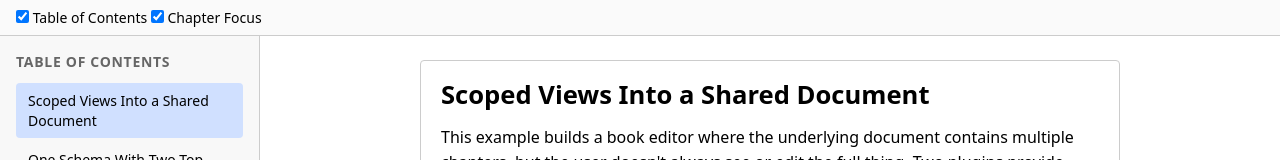
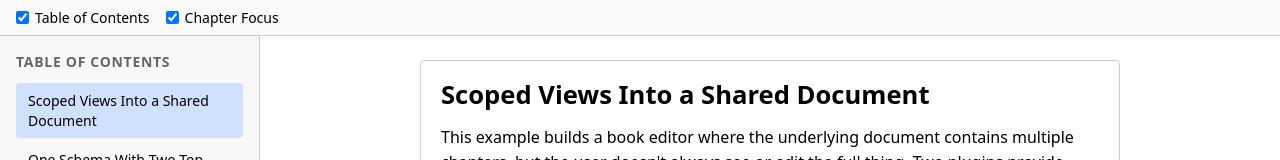
Before and after one commit to sch/prosemirror-book-example, a website built with Vite: page index.html in a window 1280 px wide. Shown: the top 160 px of the page. Built offline with nearby package versions, Linux system fonts and the light colour scheme.

Commit message:
Better alignment of checkbox + label

```diff
--- a/index.html
+++ b/index.html
@@ -33,6 +33,15 @@
         border-bottom: 1px solid #ccc;
         background: #fafafa;
         font-size: 14px;
+        display: flex;
+        align-items: center;
+        gap: 16px;
+      }
+
+      #toolbar label {
+        display: flex;
+        align-items: center;
+        gap: 6px;
       }
 
       #editor {
```
